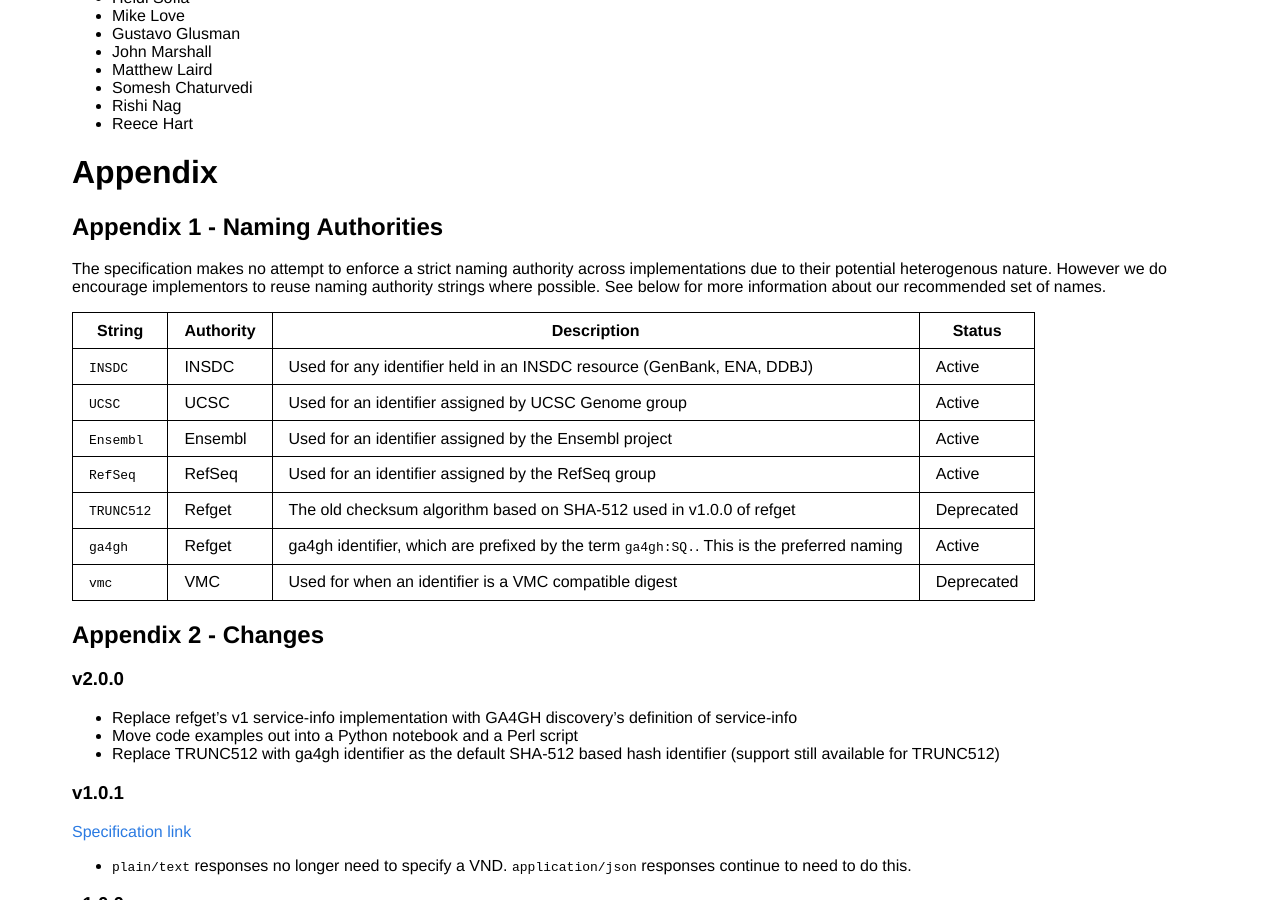
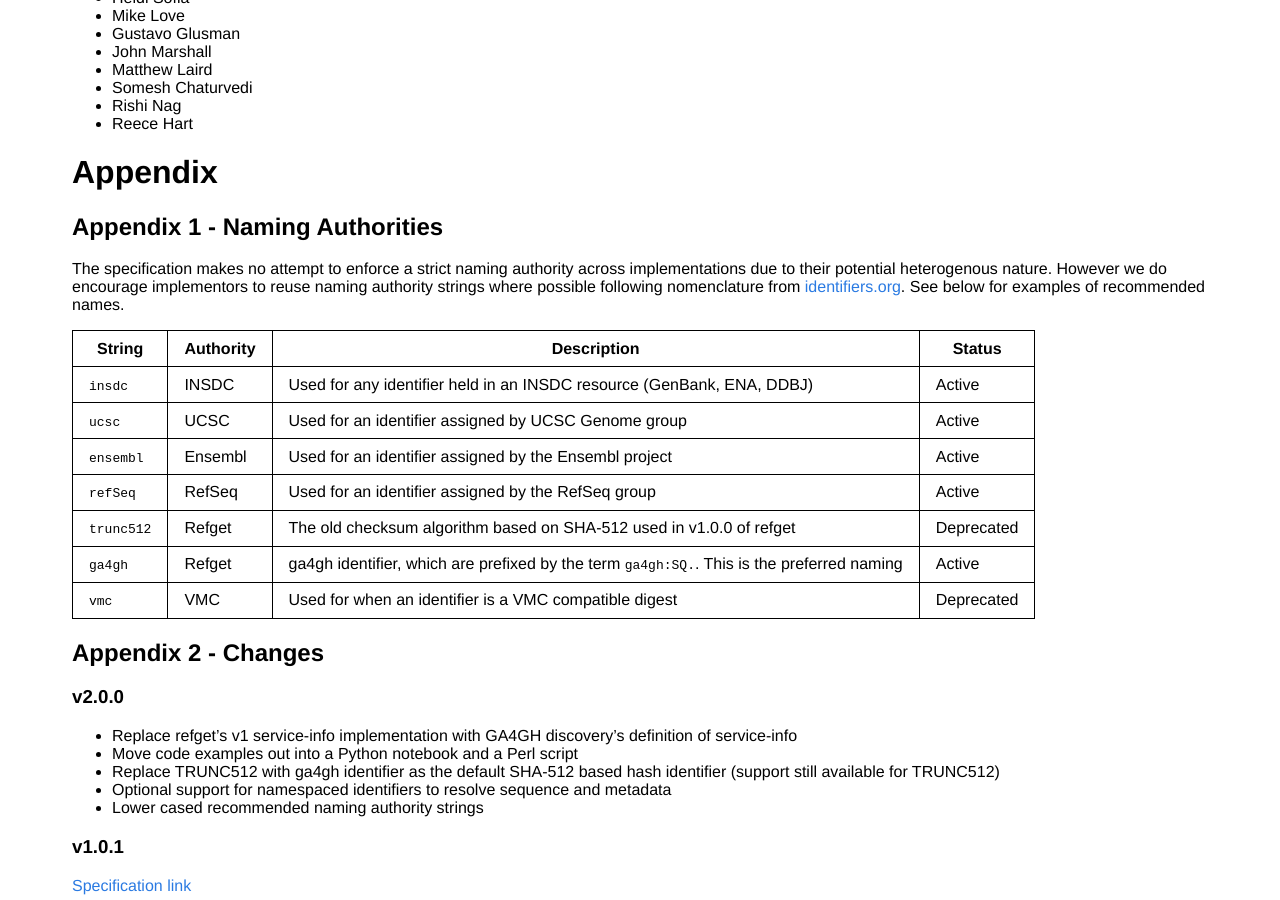
Before and after one commit to samtools/hts-specs, a Jekyll site: the page built from refget.md, in a window 1280 px wide and 900 px high, scrolled down 11132 px. Built offline with Jekyll 4.4.1, drawn with Linux system fonts in a browser that asks for light colours; some of the changed text lies outside the part shown.

Commit message:
lowercase the example of supported naming authorities

```diff
--- a/refget.md
+++ b/refget.md
@@ -367,7 +367,7 @@ An array of strings listing the digest algorithms that are supported. Standard v
 <code>identifier_types</code><br/>
 array of strings
 </td><td>
-An array of strings listing the type identifiers supported. Values used should be the same as the one supported by identifiers.orgs such as <code>insdc</code>, <code>ensembl</code>, <code>refget</code>.
+An array of strings listing the type identifiers supported. Values used should be the same as the one supported by [identifiers.org](https://registry.identifiers.org/registry) such as <code>insdc</code>, <code>ensembl</code>, <code>refget</code>.
 </td></tr>
 <tr markdown="block"><td>
 <code>subsequence_limit</code><br/>
@@ -553,17 +553,17 @@ The following people have contributed to the design of this specification.
 
 ## Appendix 1 - Naming Authorities
 
-The specification makes no attempt to enforce a strict naming authority across implementations due to their potential heterogenous nature. However we do encourage implementors to reuse naming authority strings where possible. See below for more information about our recommended set of names.
+The specification makes no attempt to enforce a strict naming authority across implementations due to their potential heterogenous nature. However we do encourage implementors to reuse naming authority strings where possible following nomenclature from [identifiers.org](https://registry.identifiers.org/registry). See below for examples of recommended names.
 
-| String | Authority | Description | Status |
-|--------|-----------|-------------|--------|
-| `INSDC` | INSDC | Used for any identifier held in an INSDC resource (GenBank, ENA, DDBJ) | Active |
-| `UCSC` | UCSC | Used for an identifier assigned by UCSC Genome group | Active |
-| `Ensembl` | Ensembl | Used for an identifier assigned by the Ensembl project | Active |
-| `RefSeq` | RefSeq | Used for an identifier assigned by the RefSeq group | Active |
-| `TRUNC512` | Refget | The old checksum algorithm based on SHA-512 used in v1.0.0 of refget | Deprecated |
-| `ga4gh` | Refget | ga4gh identifier, which are prefixed by the term `ga4gh:SQ.`. This is the preferred naming | Active |
-| `vmc` | VMC | Used for when an identifier is a VMC compatible digest | Deprecated |
+| String     | Authority | Description | Status |
+|------------|-----------|-------------|--------|
+| `insdc`    | INSDC | Used for any identifier held in an INSDC resource (GenBank, ENA, DDBJ) | Active |
+| `ucsc`     | UCSC | Used for an identifier assigned by UCSC Genome group | Active |
+| `ensembl`  | Ensembl | Used for an identifier assigned by the Ensembl project | Active |
+| `refSeq`   | RefSeq | Used for an identifier assigned by the RefSeq group | Active |
+| `trunc512` | Refget | The old checksum algorithm based on SHA-512 used in v1.0.0 of refget | Deprecated |
+| `ga4gh`    | Refget | ga4gh identifier, which are prefixed by the term `ga4gh:SQ.`. This is the preferred naming | Active |
+| `vmc`      | VMC | Used for when an identifier is a VMC compatible digest | Deprecated |
 
 ## Appendix 2 - Changes
 
@@ -572,6 +572,8 @@ The specification makes no attempt to enforce a strict naming authority across i
 - Replace refget's v1 service-info implementation with GA4GH discovery's definition of service-info
 - Move code examples out into a Python notebook and a Perl script
 - Replace TRUNC512 with ga4gh identifier as the default SHA-512 based hash identifier (support still available for TRUNC512)
+- Optional support for namespaced identifiers to resolve sequence and metadata
+- Lower cased recommended naming authority strings
 
 ### v1.0.1
 
```
